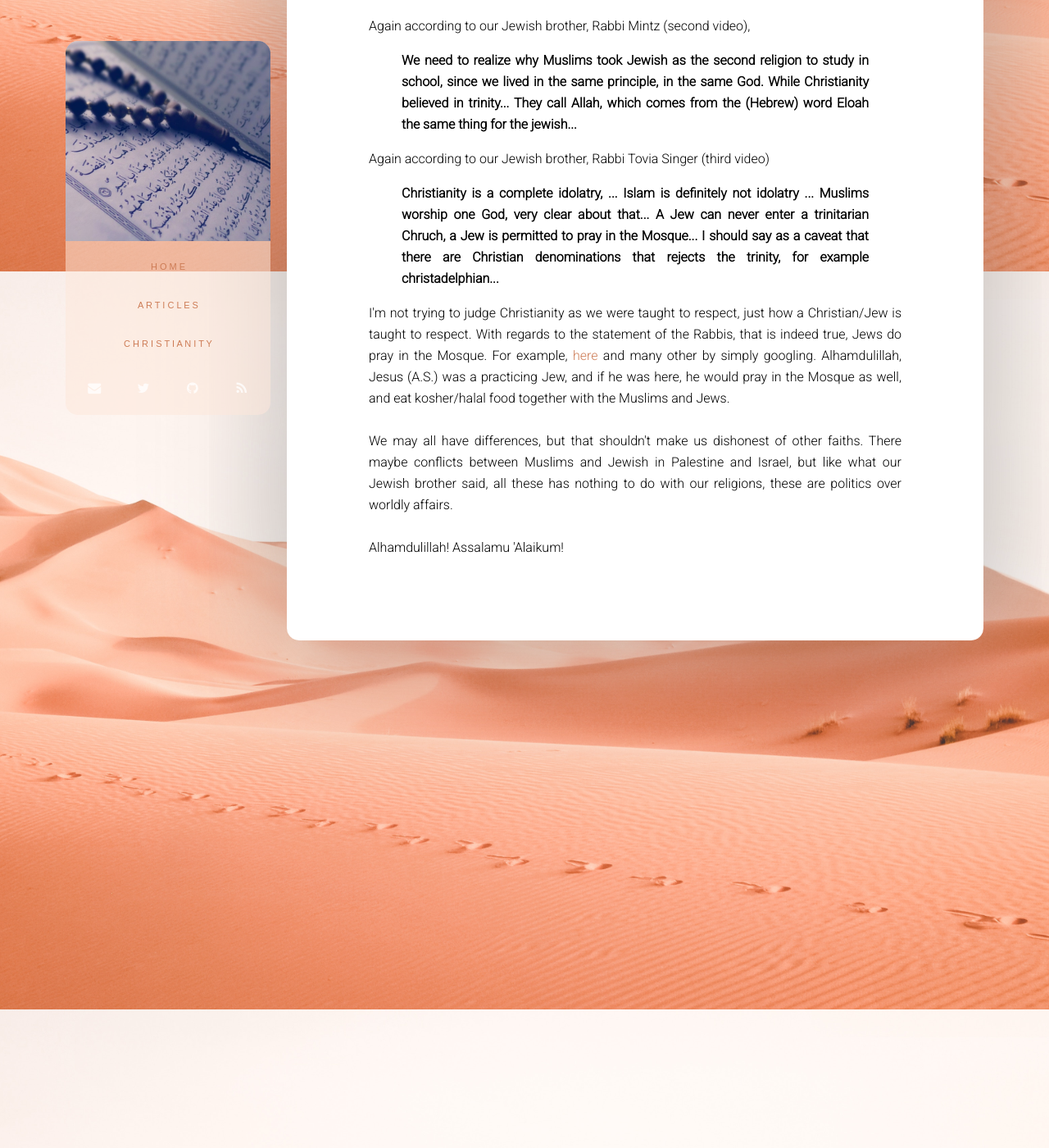
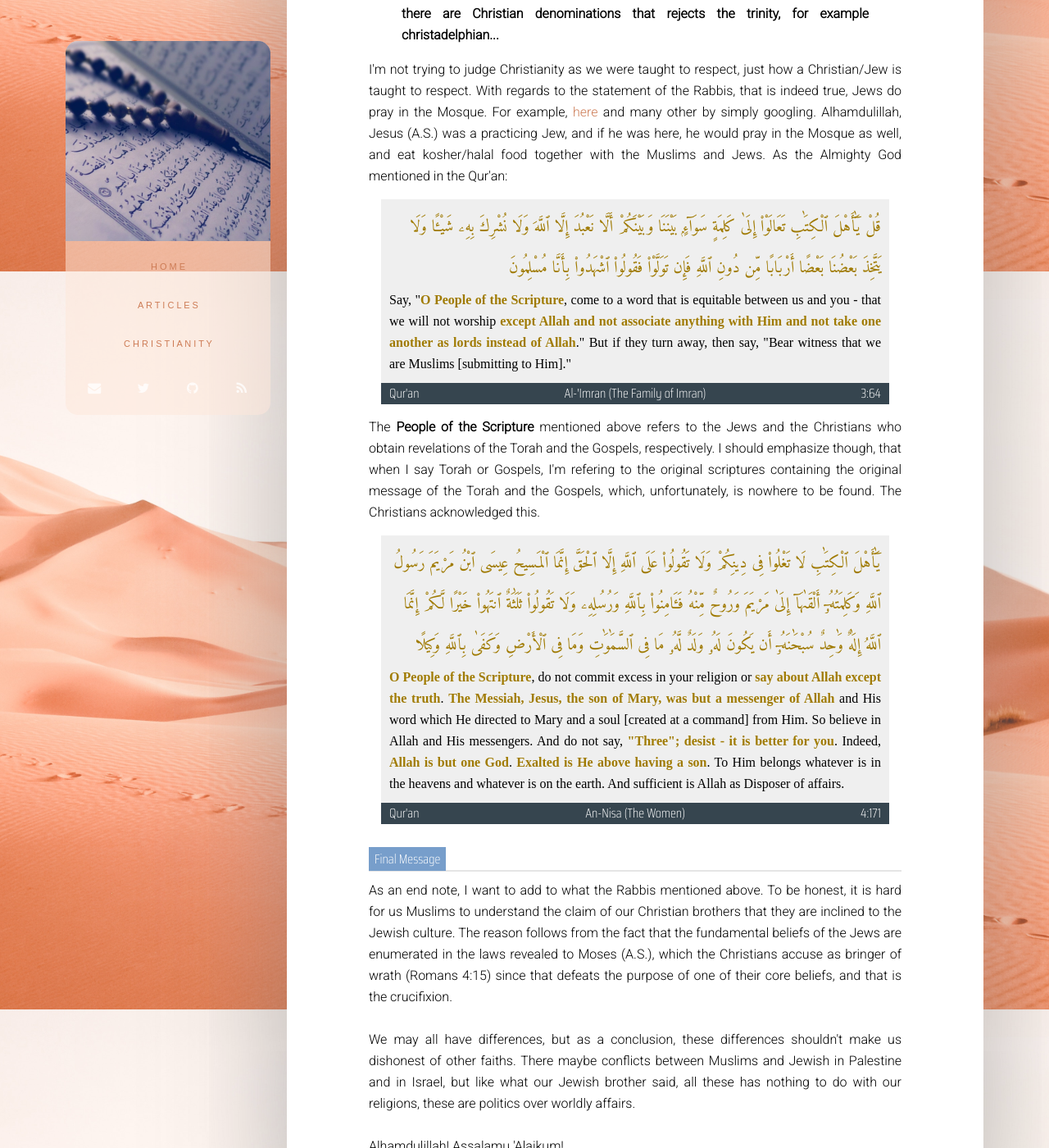
Before and after one commit to learn-islam/learn-islam.github.io, a Jekyll site: the page built from _posts/2018-11-13-Allah-is-not-the-same-God-referred-in-the-bible.html, in a window 1280 px wide and 1400 px high, scrolled down 5069 px. Shown: the whole window at 82% size. Built offline with Jekyll 4.4.1, drawn with Linux system fonts in a browser that asks for light colours; nearby versions of some CDN libraries; some web fonts are replaced; comment, search, counter and statistics services are not loaded; some of the changed text lies outside the part shown.

Commit message:
updated latest post

```diff
--- a/_posts/2018-11-13-Allah-is-not-the-same-God-referred-in-the-bible.html
+++ b/_posts/2018-11-13-Allah-is-not-the-same-God-referred-in-the-bible.html
@@ -132,9 +131,10 @@ Some non-Muslims claim that Allah <span class="tooltip">(S.W.T.)<span class="too
                 </tbody>
             </table>
             which in Hebrew is equivalent to <span class="bible-hebrew-inline">אלה</span>. Though there are differences on the style of the scripts, the letters used are the same.
-            Therefore, etymologically, the word God in Hebrew and in Arabic is the same. Of course, one might argue that this can also refer to curse, but I will let the Jews to speak about
-            it. Here is the explanation of our Jewish brother:<br>
-            <iframe width="100%" height="315" src="https://www.youtube.com/watch?v=NqHdVhVGwK8" frameborder="0" allow="autoplay; encrypted-media" allowfullscreen></iframe>
+            Therefore, etymologically, the word God in Hebrew and in Arabic is the same. Of course, one might argue that this can also refer to curse, but that can only be answered by looking at the concept
+            of the name God in Islam and in Judaism, which will be discussed after the next section. <a href="https://www.youtube.com/watch?v=NqHdVhVGwK8" target="_blank">Here</a> is an explanation of our Jewish brother
+            on the name of God in Arabic and in Hebrew.<br>
+            <!-- <iframe width="100%" height="315" src="https://www.youtube.com/watch?v=NqHdVhVGwK8" frameborder="0" allow="autoplay; encrypted-media" allowfullscreen></iframe> -->
         </p>
     </div>
     <div class="investigation-wrapper">
@@ -162,7 +162,7 @@ Some non-Muslims claim that Allah <span class="tooltip">(S.W.T.)<span class="too
                     </tr>
                 </tbody>
             </table>
-        You can confirm this at <a href="http://www.atour.com/cgi-bin/dictionary.cgi?string=god&Search_Field=Meaning" target="_blank">Aramaic Lexicon and Concordance</a> by entering "God" in the query.
+        You can confirm this at the <a href="http://www.atour.com/cgi-bin/dictionary.cgi?string=god&Search_Field=Meaning" target="_blank">Aramaic Lexicon and Concordance</a> by entering "God" in the query.
         Therefore, Jesus <span class="tooltip">(A.S.)<span class="tooltiptext">ʿAlayhi as-salām, Arabic for "Peace be upon him", Muslim honorific.</span></span>  referred to God as "Aalah" which is close to Allah. I think this should be no surprise since Arab Christians use the name "Allah"
         to refer to God. However, we should be clear that we Muslims and Christians don't refer to the same God as discussed in the next section.
         <!-- <p>
@@ -216,9 +216,50 @@ Some non-Muslims claim that Allah <span class="tooltip">(S.W.T.)<span class="too
     </b>
     </blockquote>
     I'm not trying to judge Christianity as we were taught to respect, just how a Christian/Jew is taught to respect. With regards to the statement of the Rabbis, that is indeed true, Jews do pray in the Mosque. For example, <a href="https://www.haaretz.com/jewish/.premium-that-time-when-i-a-rabbi-prayed-in-a-mosque-1.5430298">here</a> and many other by simply googling.
-    <span class="tooltip">Alhamdulillah<span class="tooltiptext">Arabic for "Praise be to God", Muslim common phrase.</span></span>, Jesus <span class="tooltip">(A.S.)<span class="tooltiptext">ʿAlayhi as-salām, Arabic for "Peace be upon him", Muslim honorific.</span></span> was a practicing Jew, and if he was here, he would pray in the Mosque as well, and eat kosher/halal food together with the Muslims and Jews.
-    <br><br>
-    We may all have differences, but that shouldn't make us dishonest of other faiths. There maybe conflicts between Muslims and Jewish in Palestine and Israel, but like what our Jewish brother said,
+    <span class="tooltip">Alhamdulillah<span class="tooltiptext">Arabic for "Praise be to God", Muslim common phrase.</span></span>, Jesus <span class="tooltip">(A.S.)<span class="tooltiptext">ʿAlayhi as-salām, Arabic for "Peace be upon him", Muslim honorific.</span></span> was a practicing Jew, and if he was here, he would pray in the Mosque as well, and eat kosher/halal food together with the Muslims and Jews. As
+    the Almighty God mentioned in the Qur'an:
+    <div class="quran-wrapper">
+        <div class="quran-verse">
+            <div class="quran">
+                قُلْ يَٰٓأَهْلَ ٱلْكِتَٰبِ تَعَالَوْا۟ إِلَىٰ كَلِمَةٍ سَوَآءٍۭ بَيْنَنَا وَبَيْنَكُمْ أَلَّا نَعْبُدَ إِلَّا ٱللَّهَ وَلَا نُشْرِكَ بِهِۦ شَيْـًٔا وَلَا يَتَّخِذَ بَعْضُنَا بَعْضًا أَرْبَابًا مِّن دُونِ ٱللَّهِ فَإِن تَوَلَّوْا۟ فَقُولُوا۟ ٱشْهَدُوا۟ بِأَنَّا مُسْلِمُونَ
+            </div>
+            <div class="translation">
+                Say, "<span class="emphasize">O People of the Scripture</span>, come to a word that is equitable between us and you - that we will not worship <span class="emphasize">except Allah and not associate anything with Him and not take one another as lords instead of Allah</span>." But if they turn away, then say, "Bear witness that we are Muslims [submitting to Him]."
+            </div>
+        </div>
+        <div class="verse-no">
+            <div class="book">Qur'an</div>
+            <div class="chapter">Al-'Imran (The Family of Imran)</div>
+            <div class="chapter-verse">3:64</div>
+        </div>
+    </div>
+    The <b>People of the Scripture</b> mentioned above refers to the Jews and the Christians who obtain revelations of the Torah and the Gospels, respectively.
+    I should emphasize though, that when I say Torah or Gospels, I'm refering to the original scriptures containing the original message of the Torah and the Gospels, which,
+    unfortunately, is nowhere to be found. The Christians acknowledged this.
+
+    <div class="quran-wrapper">
+        <div class="quran-verse">
+            <div class="quran">
+                يَٰٓأَهْلَ ٱلْكِتَٰبِ لَا تَغْلُوا۟ فِى دِينِكُمْ وَلَا تَقُولُوا۟ عَلَى ٱللَّهِ إِلَّا ٱلْحَقَّ إِنَّمَا ٱلْمَسِيحُ عِيسَى ٱبْنُ مَرْيَمَ رَسُولُ ٱللَّهِ وَكَلِمَتُهُۥٓ أَلْقَىٰهَآ إِلَىٰ مَرْيَمَ وَرُوحٌ مِّنْهُ فَـَٔامِنُوا۟ بِٱللَّهِ وَرُسُلِهِۦ وَلَا تَقُولُوا۟ ثَلَٰثَةٌ ٱنتَهُوا۟ خَيْرًا لَّكُمْ إِنَّمَا ٱللَّهُ إِلَٰهٌ وَٰحِدٌ سُبْحَٰنَهُۥٓ أَن يَكُونَ لَهُۥ وَلَدٌ لَّهُۥ مَا فِى ٱلسَّمَٰوَٰتِ وَمَا فِى ٱلْأَرْضِ وَكَفَىٰ بِٱللَّهِ وَكِيلًا
+            </div>
+            <div class="translation">
+                <span class="emphasize">O People of the Scripture</span>, do not commit excess in your religion or <span class="emphasize">say about Allah except the truth</span>. <span class="emphasize">The Messiah, Jesus, the son of Mary, was but a messenger of Allah</span> and His word which He directed to Mary and a soul [created at a command] from Him. So believe in Allah and His messengers. And do not say, <span class="emphasize">"Three"; desist - it is better for you</span>. Indeed, <span class="emphasize">Allah is but one God</span>. <span class="emphasize">Exalted is He above having a son</span>. To Him belongs whatever is in the heavens and whatever is on the earth. And sufficient is Allah as Disposer of affairs.
+            </div>
+        </div>
+        <div class="verse-no">
+            <div class="book">Qur'an</div>
+            <div class="chapter">An-Nisa (The Women)</div>
+            <div class="chapter-verse">4:171</div>
+        </div>
+    </div>
+    <div class="investigation-wrapper">
+        <span class="investigation-label">Final Message</span>
+    </div>
+    <div class="investigation with-top-border">
+    As an end note, I want to add to what the Rabbis mentioned above. To be honest, it is hard for us Muslims to understand the claim of our Christian brothers that they are inclined to the Jewish culture.
+    The reason follows from the fact that the fundamental beliefs of the Jews are enumerated in the laws revealed to Moses <span class="tooltip">(A.S.)<span class="tooltiptext">ʿAlayhi as-salām, Arabic for "Peace be upon him", Muslim honorific.</span></span>, which the Christians accuse as bringer of wrath (Romans 4:15) since that defeats the purpose of one of their core beliefs, and that is the crucifixion.
+    <br/><br/>
+    We may all have differences, but as a conclusion, these differences shouldn't make us dishonest of other faiths. There maybe conflicts between Muslims and Jewish in Palestine and in Israel, but like what our Jewish brother said,
     all these has nothing to do with our religions, these are politics over worldly affairs.
     <br><br>
     <span class="tooltip">Alhamdulillah!<span class="tooltiptext">Arabic for "Praise be to God", Muslim common phrase.</span></span> <span class="tooltip">Assalamu 'Alaikum!<span class="tooltiptext">Arabic for "Peace be upon you", Muslim greeting.</span></span>
```
Also changed, not shown: other parts of _posts/2018-11-13-Allah-is-not-the-same-God-referred-in-the-bible.html (+1 -2 lines), index.html (+18 -0 lines).
